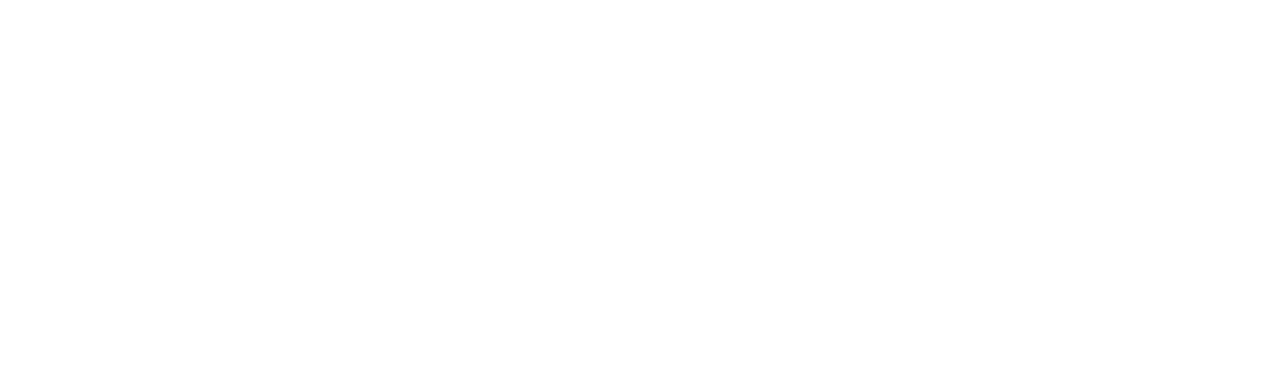
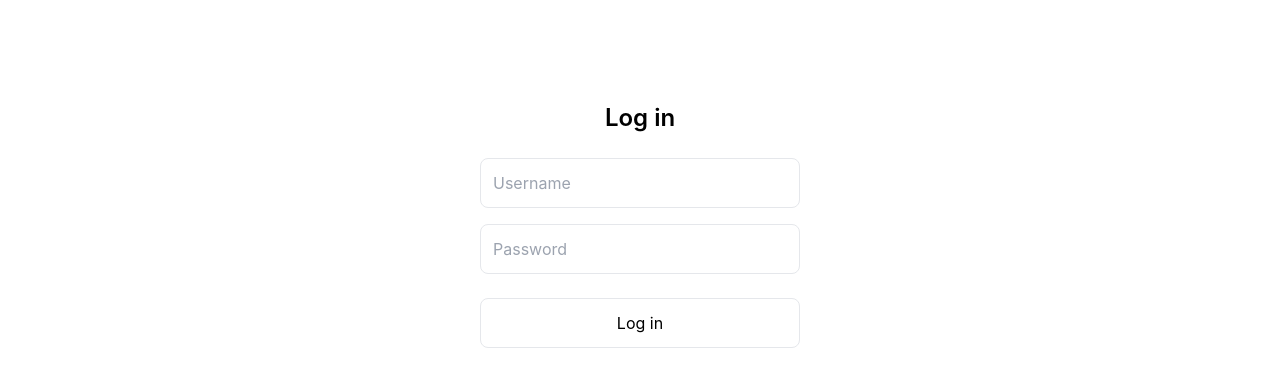
Before and after one commit to cristianvictorkim/videogameMarketplace, a React (Create React App) app in the folder steam/: page / in a window 1280 px wide. Shown: the part 1543-1930 px from the top of the page. Before the commit the page ends 1368 px from the top, so only its background shows below. Built offline with nearby package versions, Linux system fonts and the light colour scheme.

Commit message:
Log in sin comportamiento

```diff
--- a/steam/src/App.js
+++ b/steam/src/App.js
@@ -4,6 +4,7 @@
 import YourSelection from "./components/YourSelection";
 import FeaturedSelection from "./components/FeaturedSelection";
 import BottomScreen from "./components/BottomScreen";
+import UserLogIn from "./components/UserLogIn";
 
 function App() {
   return (
@@ -40,6 +41,7 @@
       />
       </div>
       <BottomScreen/>
+      <UserLogIn/>
     </div>
   );
 };
--- /dev/null
+++ b/steam/src/components/UserLogIn.js
@@ -0,0 +1,34 @@
+import React from 'react';
+
+const UserLogIn = () => {
+    return (
+      <div className="flex items-center justify-center min-h-screen">
+        <form className="p-8 w-full max-w-sm">
+          <h2 className="text-2xl font-semibold mb-6 text-center">Log in</h2>
+          <div className="mb-4">
+            <input
+              type="text"
+              placeholder="Username"
+              className="w-full p-3 border rounded-lg"
+            />
+          </div>
+          <div className="mb-6">
+            <input
+              type="password"
+              placeholder="Password"
+              autoComplete="new-password"
+              className="w-full p-3 border rounded-lg"
+            />
+          </div>
+          <button
+            type="submit"
+            className="w-full p-3 border rounded-lg"
+          >
+            Log in
+          </button>
+        </form>
+      </div>
+    );
+};
+
+export default UserLogIn;
```
